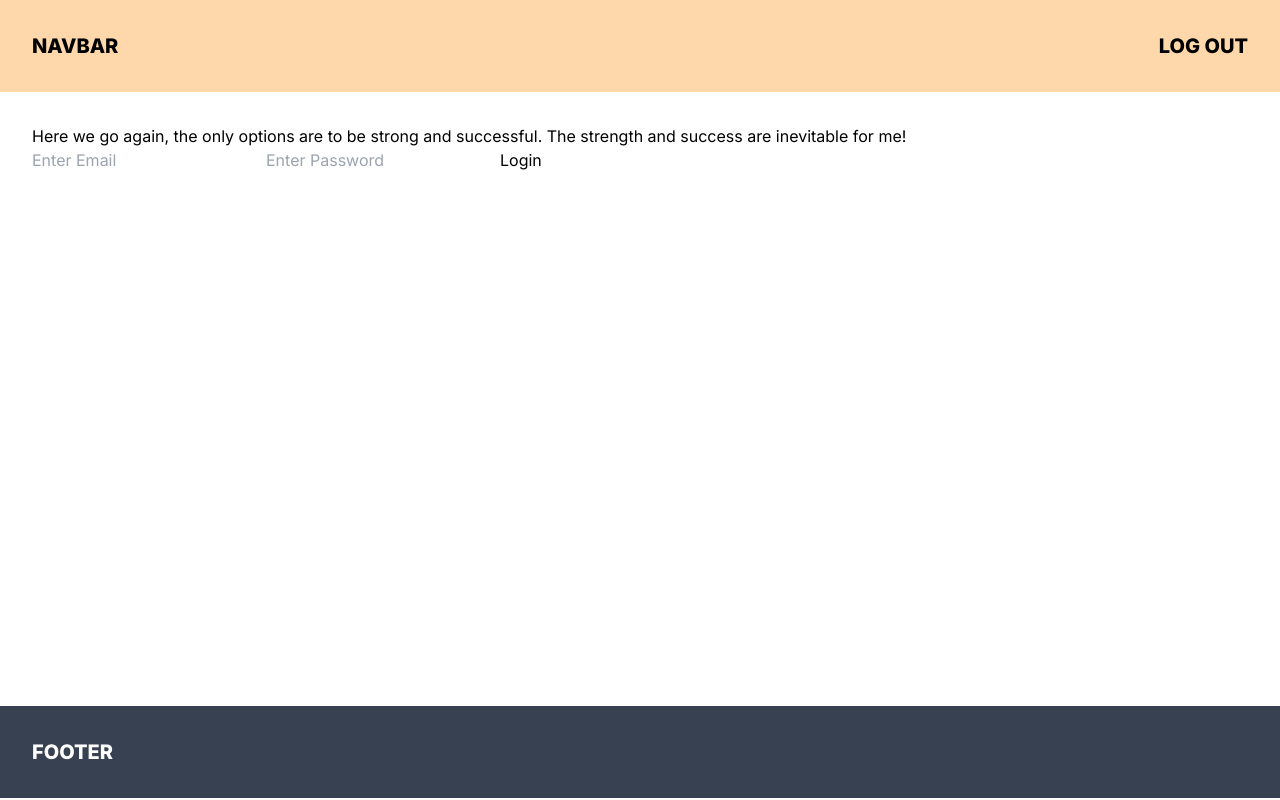
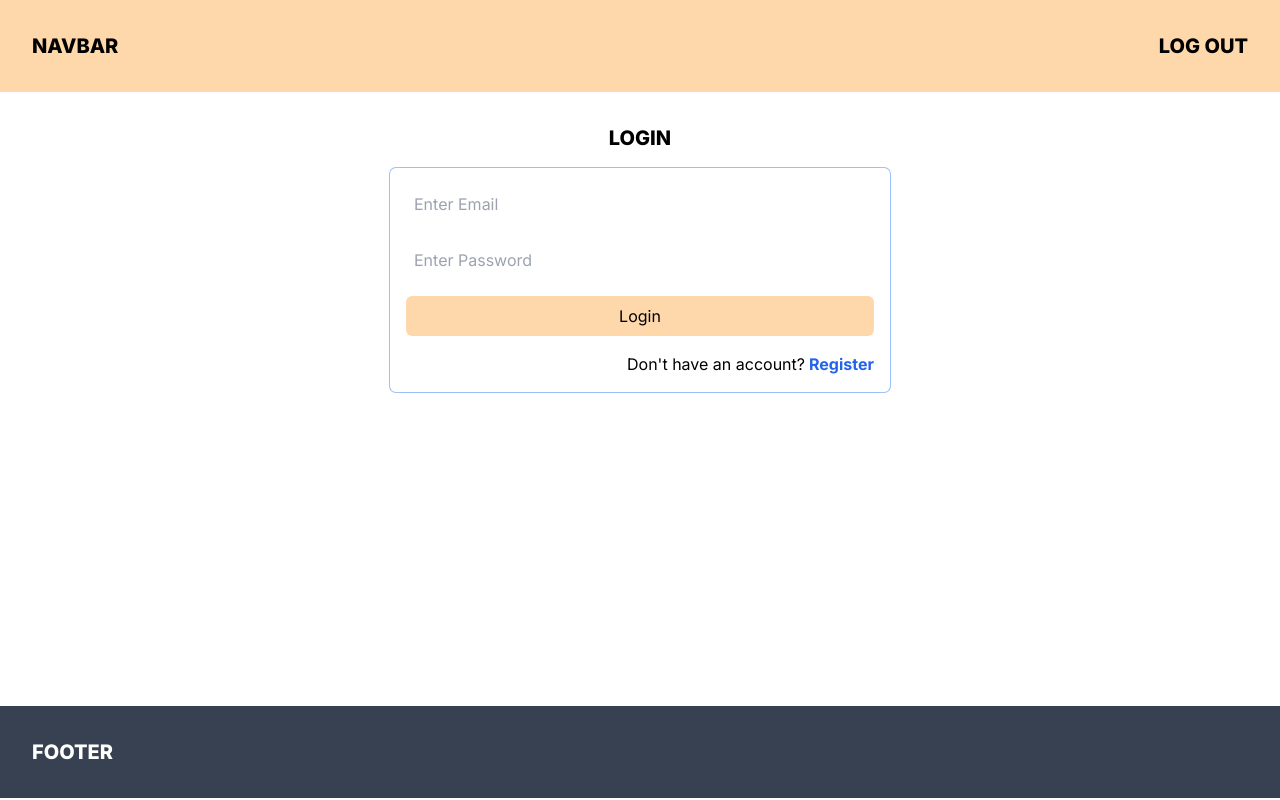
Before and after one commit to BekzatKali/phrasalverbsapp, a Next.js app: page / in a window 1280 px wide. Built offline with nearby package versions, Linux system fonts and the light colour scheme; no server answers.

Commit message:
added more backend functionality

```diff
--- a/package.json
+++ b/package.json
@@ -10,6 +10,7 @@
   },
   "dependencies": {
     "@types/bcryptjs": "^2.4.6",
+    "@types/react-paginate": "^7.1.4",
     "bcryptjs": "^2.4.3",
     "mongoose": "^8.3.2",
     "next": "14.2.3",
--- a/src/app/components/AddPhrasalVerb.tsx
+++ b/src/app/components/AddPhrasalVerb.tsx
@@ -16,7 +16,7 @@ const AddPhrasalVerb = ({ userId }: {userId: string}) => {
             <input type="text" name="phrasalVerb" placeholder="Enter Phrasal Verb" className='outline-none bg-orange-200 p-2 placeholder-black' required/>
             <input type="text" name="example" placeholder="Enter Example" className='outline-none bg-orange-200 p-2 placeholder-black' required/>
             <input type="hidden" name="userId" value={userId} />
-            <button className='outline-none bg-orange-200 p-2 placeholder-black hover:bg-orange-300 duration-500'>Add</button>
+            <button className='outline-none bg-orange-200 p-2 hover:bg-orange-300 duration-500'>Add</button>
         </form>
     </div>
   )
--- a/src/app/components/Login.tsx
+++ b/src/app/components/Login.tsx
@@ -1,7 +1,9 @@
 "use client"
+
 import { signIn } from 'next-auth/react';
 import { useRouter } from 'next/navigation';
 import React, { useState } from 'react'
+import Link from "next/link"
 
 const Login = () => {
   const [email, setEmail] = useState("");
@@ -18,7 +20,6 @@ const Login = () => {
         password,
         redirect: false
       });
-
       if (res?.error) {
         setError("Invalid credentials");
         return;
@@ -30,12 +31,19 @@ const Login = () => {
   }
 
   return (
-    <form onSubmit={handleSubmit}>
-      <input type="email" placeholder="Enter Email" value={email} onChange={(e) => setEmail(e.target.value)} />
-      <input type="password" placeholder="Enter Password" value={password} onChange={(e) => setPassword(e.target.value)}/>
-      {error}
-      <button>Login</button>
-    </form>
+    <div className='max-w-[500px] mx-auto'>
+        <h1 className='uppercase text-xl font-extrabold text-center mb-4'>Login</h1>
+        <form onSubmit={handleSubmit} className='ring-1 flex flex-col p-4 rounded-md gap-4'>
+          <input type="email" placeholder="Enter Email" value={email} onChange={(e) => setEmail(e.target.value)} className='outline-none p-2 rounded-md' />
+          <input type="password" placeholder="Enter Password" value={password} onChange={(e) => setPassword(e.target.value)} className='outline-none p-2 rounded-md' />
+          {error}
+          <button className='outline-none bg-orange-200 p-2 hover:bg-orange-300 duration-500 rounded-md'>Login</button>
+          <div className='flex gap-1 ml-auto'>
+            <span>Don't have an account?</span>
+            <Link className='text-blue-600 font-bold' href='/register'>Register</Link>
+          </div>
+        </form>
+    </div>
   )
 }
 
--- a/src/app/components/PhrasalVerbCard.tsx
+++ b/src/app/components/PhrasalVerbCard.tsx
@@ -5,18 +5,22 @@ import EditPhrasalVerb from './EditPhrasalVerb';
 type PhrasalVerbCardProps = {
   id: string,
   phrasalVerb: string,
-  example: string
+  example: string,
+  createdBy?: string
+  createdAt?: string
 }
 
-const PhrasalVerbCard = async ({ id, phrasalVerb, example}: PhrasalVerbCardProps) => {
+const PhrasalVerbCard = async ({ id, phrasalVerb, example, createdBy, createdAt}: PhrasalVerbCardProps) => {
 
   return (
-    <div className='ring-1 p-2 flex justify-between gap-2'>
+    <div className='ring-1 p-2'>
+        <div className='flex justify-between gap-2 h-full'>
           <div className='flex-1'>
             <EditPhrasalVerb
               id={id}
               phrasalVerb={phrasalVerb}
               example={example}
+              createdBy={createdBy}
             />
           </div>
           <div className='flex gap-2 mt-auto'>
@@ -28,6 +32,19 @@ const PhrasalVerbCard = async ({ id, phrasalVerb, example}: PhrasalVerbCardProps
             </form>
           </div>
         </div>
+        <div>
+          {createdBy ? (
+            <>
+              <div className='flex gap-1 mt-2'>
+                Added By: <p>{createdBy}</p>
+              </div>
+              <div className='flex gap-1'>
+                Added At: <p>{createdAt?.toString().slice(4, 15)}</p>
+              </div>
+            </>
+          ) : null}
+        </div>
+    </div>
   )
 }
 
--- /dev/null
+++ b/src/app/components/RegisterForm.tsx
@@ -0,0 +1,23 @@
+import { userRegistration } from '@/lib/actions'
+import React from 'react'
+import Link from "next/link"
+
+const RegisterForm = () => {
+  return (
+    <div className='max-w-[500px] mx-auto'>
+        <h1 className='uppercase text-xl font-extrabold text-center mb-4'>Register</h1>
+        <form action={userRegistration} className='ring-1 flex flex-col p-4 rounded-md gap-4'>
+            <input type="text" name="username" placeholder='Username' className='outline-none p-2 rounded-md'/>
+            <input type="email" name="email" placeholder='Email' className='outline-none p-2 rounded-md' />
+            <input type="password" name="password" placeholder='Password' className='outline-none p-2 rounded-md'/>
+            <button className='outline-none bg-orange-200 p-2 hover:bg-orange-300 duration-500 rounded-md'>Register</button>
+            <div className='flex gap-1 ml-auto'>
+                <span>Have an account?</span>
+                <Link className='text-blue-600 font-bold' href='/'>Login</Link>
+            </div>
+        </form>
+    </div>
+  )
+}
+
+export default RegisterForm
--- a/src/app/page.tsx
+++ b/src/app/page.tsx
@@ -13,7 +13,6 @@ export default async function Home() {
 
   return (
     <main>
-      Here we go again, the only options are to be strong and successful. The strength and success are inevitable for me!
       <Login />
     </main>
   );
--- a/src/app/phrasalverbs/page.tsx
+++ b/src/app/phrasalverbs/page.tsx
@@ -1,4 +1,4 @@
-import { getAllPhrasalVerbs } from '@/lib/actions'
+import { fetchUser, getAllPhrasalVerbs } from '@/lib/actions'
 import React from 'react'
 import PhrasalVerbCard from '../components/PhrasalVerbCard';
 
@@ -14,6 +14,8 @@ const PhrasalVerbsPage = async () => {
                     id={item.id.toString()}
                     phrasalVerb={item.phrasalVerb}
                     example={item.example}
+                    createdBy={item?.user?.email}
+                    createdAt={item.createdAt}
                 />
             ))}
         </div>
--- /dev/null
+++ b/src/app/register/page.tsx
@@ -0,0 +1,19 @@
+import { getServerSession } from 'next-auth';
+import React from 'react'
+import { authOptions } from '../api/auth/[...nextauth]/route';
+import { redirect } from 'next/navigation';
+import RegisterForm from '../components/RegisterForm';
+
+const RegisterPage = async () => {
+  const session = await getServerSession(authOptions);
+
+  if (session) {
+    redirect('/dashboard');
+  }
+
+  return (
+    <RegisterForm />
+  )
+}
+
+export default RegisterPage
--- a/src/lib/models.ts
+++ b/src/lib/models.ts
@@ -40,7 +40,7 @@ const phrasalVerbSchema = new Schema({
         type: Schema.Types.ObjectId,
         ref: 'User'
     }
-});
+}, {timestamps: true});
 
 export const User = mongoose.models?.User || mongoose.model("User", userSchema);
 export const PhrasalVerb = mongoose.models?.PhrasalVerb || mongoose.model("PhrasalVerb", phrasalVerbSchema);
```
Also changed, not shown: src/app/components/EditPhrasalVerb.tsx (+7 -2 lines), src/app/components/PhrasalVerbsWrapper.tsx (+1 -7 lines), src/lib/actions.ts (+22 -1 lines), 1 other file (tests, documents, lock files or other folders). Lines whose indentation alone changed are shown as unchanged.
